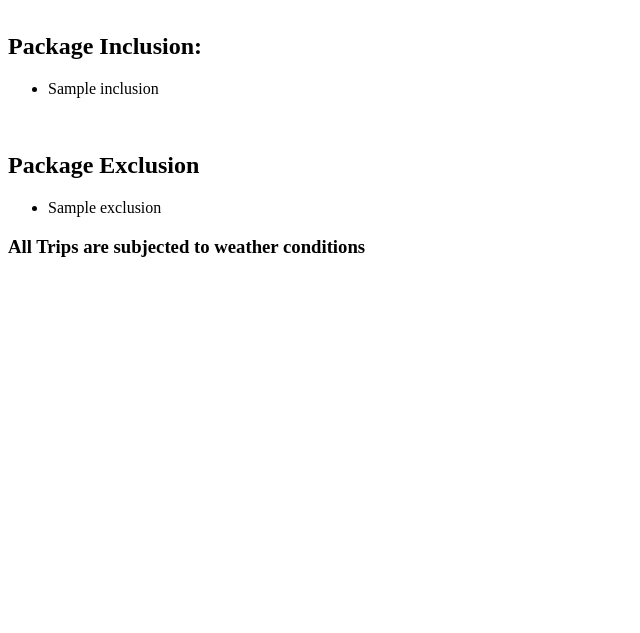
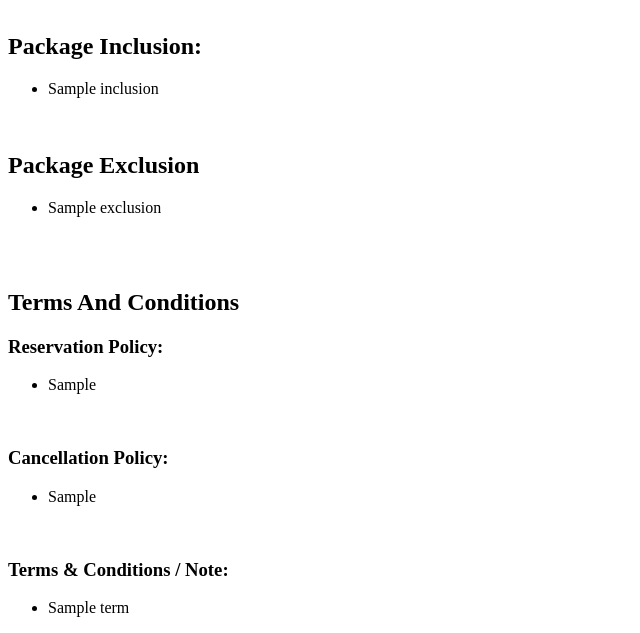
Before and after one commit to beerdotpy/voucher_creation, a Python web app: template templates/quoteVoucher.html in a window 1280 px wide. Shown: the part 742-1375 px from the top of the page, without its empty margins (0-640 px from the left). Before the commit the page ends 999 px from the top, so only its background shows below. Run offline with Jinja, Linux system fonts and the light colour scheme; the template is opened without the code that fills it: most values are stand-ins (such as "Sample title", 1, 10 or a date in 2020); grey boxes marked "Sample" are stand-in pictures.

Commit message:
Added terms and conditions

```diff
--- a/templates/quoteVoucher.html
+++ b/templates/quoteVoucher.html
@@ -115,6 +115,27 @@
             <li>{{i}}</li>
             {% endfor %}
         </ul>
-        <h3>All Trips are subjected to weather conditions</h3>
+        <br><br>
+        <h2> Terms And Conditions</h2>
+        <h3>Reservation Policy:</h3>
+            <ul>
+                {% for i in reservation_policy %}
+                <li>{{i}}</li>
+                {% endfor %}
+            </ul>
+        <br>
+        <h3>Cancellation Policy:</h3>
+            <ul>
+                {% for i in cancellation_policy %}
+                <li>{{i}}</li>
+                {% endfor %}
+            </ul>
+        <br>
+        <h3>Terms & Conditions / Note:</h3>
+            <ul>
+                {% for i in terms %}
+                <li>{{i}}</li>
+                {% endfor %}
+            </ul>
     </body>
 </html>
```
Also changed, not shown: app/models.py (+7 -1 lines).
